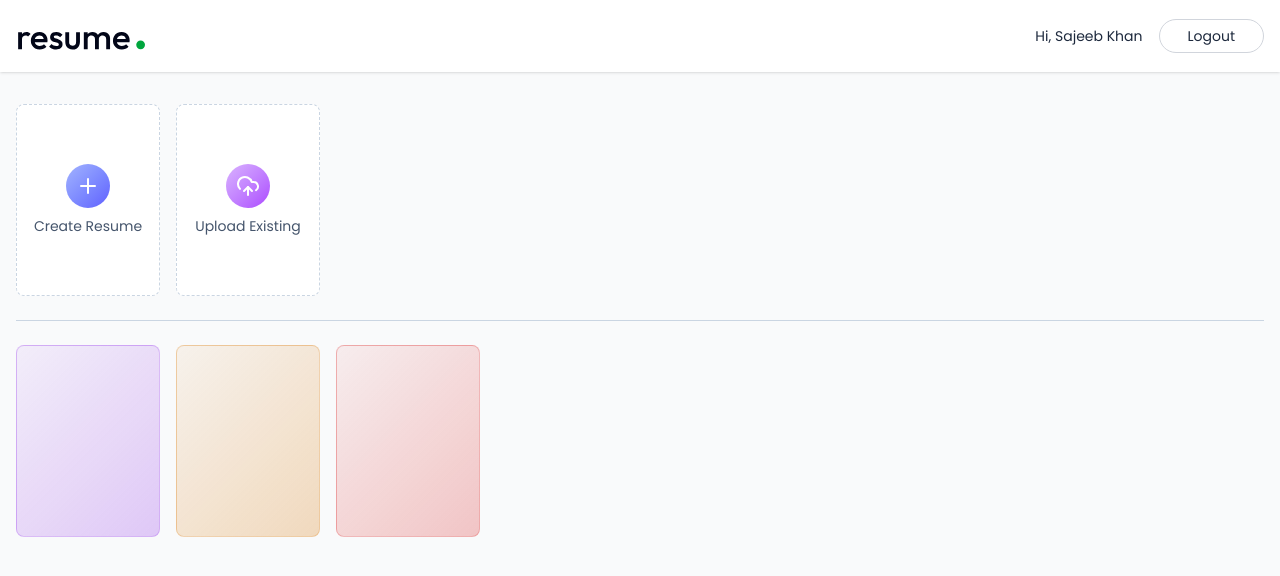
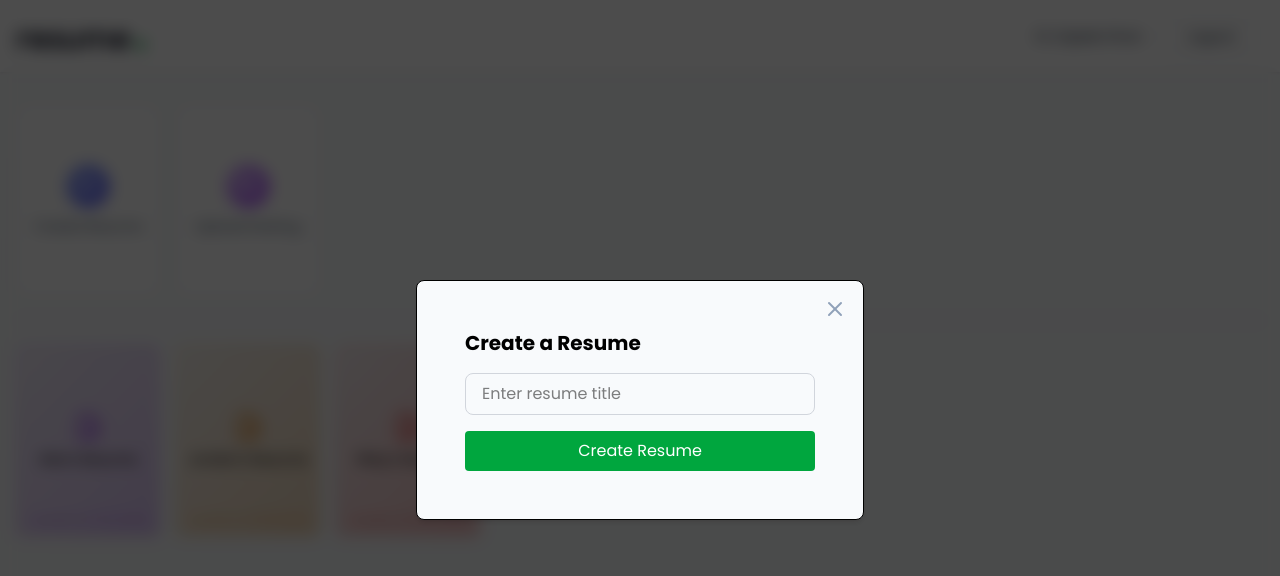
Before and after one commit to sojibkhan567/resume-builder-app, a React (Vite) app in the folder frontend/: page /app in a window 1280 px wide. Both pictures are taken after a click on the button "Create Resume". Shown: the top 576 px of the page. Built offline with nearby package versions, Linux system fonts and the light colour scheme.

Commit message:
f-03: dashboard page design

```diff
--- a/frontend/src/index.css
+++ b/frontend/src/index.css
@@ -10,4 +10,7 @@
     button {
         @apply cursor-pointer;
     }
+    input:not([type="checkbox"]) {
+        @apply outline-none focus:ring border border-gray-300 focus:ring-blue-500 focus:border-blue-500 rounded-lg;
+    }
 }
--- a/frontend/src/pages/Dashboard.jsx
+++ b/frontend/src/pages/Dashboard.jsx
@@ -1,21 +1,53 @@
-import { PlusIcon, UploadCloudIcon } from "lucide-react";
+import {
+  FilePenLineIcon,
+  PencilIcon,
+  PlusIcon,
+  Trash2Icon,
+  UploadCloudIcon,
+  XIcon,
+} from "lucide-react";
 import { useEffect, useState } from "react";
-import {dummyResumeData} from "../assets/assets";
+import { useNavigate } from "react-router-dom";
+import { dummyResumeData } from "../assets/assets";
 
 const Dashboard = () => {
   const colors = ["#9333ea", "#d97706", "#dc2626", "#0284c7", "#16a34a"];
 
+  const navigate = useNavigate();
+
   const [allResumes, setAllResumes] = useState([]);
+  const [showCreateResume, setShowCreateResume] = useState(false);
+  const [showUpdateTitle, setShowUpdateTitle] = useState(false);
+  const [title, setTitle] = useState("");
+
+  // submit resume title
+  const createResume = async (event) => {
+    event.preventDefault();
+    setShowCreateResume(false);
+    navigate(`/app/builder/5656`);
+  };
+
+  // update resume title
+  const updateTitle = async (event) => {
+    event.preventDefault();
+    console.log(title);
+    setShowUpdateTitle(false)
+  };
+
+  // delete single resume by id
+  const deleteResume = (id) => {
+    console.log(id)
+  }
 
   // fetch all resume data
   const loadAllResumes = async () => {
-    setAllResumes(dummyResumeData)
-  }
+    setAllResumes(dummyResumeData);
+  };
 
   // call fetch api method
   useEffect(() => {
     loadAllResumes();
-  },[]);
+  }, []);
 
   return (
     <div>
@@ -25,31 +57,134 @@ const Dashboard = () => {
         </p>
         {/* create resume btn */}
         <div className="flex gap-4 ">
-          <button className="w-full bg-white sm:max-w-36 h-48 flex flex-col items-center justify-center rounded-lg gap-2 text-slate-600 border border-dashed border-slate-300 group hover:border-indigo-500 hover:shadow-lg transition-all duration-300 cursor-pointer">
-            <PlusIcon className="size-11 transition-all duration-300 p-2.5 bg-linear-to-br from-indigo-300 to-indigo-500  text-white rounded-full"/>
+          <button
+            onClick={() => setShowCreateResume(true)}
+            className="w-full bg-white sm:max-w-36 h-48 flex flex-col items-center justify-center rounded-lg gap-2 text-slate-600 border border-dashed border-slate-300 group hover:border-indigo-500 hover:shadow-lg transition-all duration-300 cursor-pointer"
+          >
+            <PlusIcon className="size-11 transition-all duration-300 p-2.5 bg-linear-to-br from-indigo-300 to-indigo-500  text-white rounded-full" />
             <p className="text-sm group-hover:text-indigo-600 transition-all duration-300">
               Create Resume
             </p>
           </button>
           <button className="w-full bg-white sm:max-w-36 h-48 flex flex-col items-center justify-center rounded-lg gap-2 text-slate-600 border border-dashed border-slate-300 group hover:border-purple-500 hover:shadow-lg transition-all duration-300 cursor-pointer">
-            <UploadCloudIcon className="size-11 transition-all duration-300 p-2.5 bg-linear-to-br from-purple-300 to-purple-500  text-white rounded-full"/>
+            <UploadCloudIcon className="size-11 transition-all duration-300 p-2.5 bg-linear-to-br from-purple-300 to-purple-500  text-white rounded-full" />
             <p className="text-sm group-hover:text-purple-600 transition-all duration-300">
               Upload Existing
             </p>
           </button>
         </div>
-        <hr className="my-6 border-slate-300"/>
-        {/* resume list */}
+        <hr className="my-6 border-slate-300" />
+
+        {/* all resume list */}
         <div className="grid grid-cols-2 sm:flex flex-wrap gap-4">
           {allResumes.map((resume, index) => {
             const baseColor = colors[index % colors.length];
-            return(
-              <button key={index} className="relative w-full sm:max-w-36 h-48 flex flex-col items-center justify-center rounded-lg gap-2 border group hover:shadow-lg transition-all duration-300" style={{ background: `linear-gradient(135deg, ${baseColor}10, ${baseColor}40)`, borderColor: baseColor + '40' }}>
-
+            return (
+              <button
+                key={index}
+                onClick={() => navigate(`/app/builder/${resume._id}`)}
+                className="relative w-full sm:max-w-36 h-48 flex flex-col items-center justify-center rounded-lg gap-2 border group hover:shadow-lg transition-all duration-300"
+                style={{
+                  background: `linear-gradient(135deg, ${baseColor}10, ${baseColor}40)`,
+                  borderColor: baseColor + "40",
+                }}
+              >
+                <FilePenLineIcon
+                  className="size-7 group-hover:scale-105 transition-all"
+                  style={{ color: baseColor }}
+                />
+                <p className="text-sm group-hover:scale-105 transition-all px-2 text-center">
+                  {resume.title}
+                </p>
+                <p
+                  className="absolute bottom-2 text-[11px] text-slate-400 group-hover:text-slate-500 transition-all duration-300 px-2 text-center"
+                  style={{ color: baseColor + "90" }}
+                >
+                  Update on {new Date(resume.updatedAt).toLocaleDateString()}
+                </p>
+                <div
+                  onClick={(e) => e.stopPropagation()}
+                  className="absolute top-1 right-1 group-hover:flex items-center hidden"
+                >
+                  <Trash2Icon onClick={() => deleteResume(resume._id)} className="size-7 p-1.5 hover:bg-white/50 rounded text-slate-700 transition-colors" />
+                  <PencilIcon
+                    onClick={() => {
+                      setShowUpdateTitle(true);
+                      setTitle(resume.title);
+                    }}
+                    className="size-7 p-1.5 hover:bg-white/50 rounded text-slate-700 transition-colors"
+                  />
+                </div>
               </button>
-            )
+            );
           })}
         </div>
+
+        {/* create resume title modal */}
+        {showCreateResume && (
+          <form
+            onSubmit={createResume}
+            onClick={() => setShowCreateResume(false)}
+            className="fixed inset-0 bg-black/70 backdrop-blur bg-opacity-50 z-10 flex items-center justify-center"
+          >
+            <div
+              onClick={(e) => e.stopPropagation()}
+              className="relative bg-slate-50 border shadow-md rounded-lg w-full max-w-md p-12"
+            >
+              <h2 className="text-xl font-bold mb-4">Create a Resume</h2>
+              <input
+                placeholder="Enter resume title"
+                className="w-full px-4 py-2 mb-4 focus:border-green-600 ring-green-600"
+                required=""
+                type="text"
+                value=""
+              />
+              <button className="w-full py-2 bg-green-600 text-white rounded hover:bg-green-700 transition-colors">
+                Create Resume
+              </button>
+              <XIcon
+                onClick={() => {
+                  setShowCreateResume(false);
+                  setTitle(" ");
+                }}
+                className="absolute top-4 right-4 text-slate-400 hover:text-slate-600 cursor-pointer transition-colors"
+              />
+            </div>
+          </form>
+        )}
+
+        {/* update resume title modal */}
+        {showUpdateTitle && (
+          <form
+            onSubmit={updateTitle}
+            className="fixed inset-0 bg-black/70 backdrop-blur bg-opacity-50 z-10 flex items-center justify-center"
+          >
+            <div
+              onClick={(e) => e.stopPropagation()}
+              className="relative bg-slate-50 border shadow-md rounded-lg w-full max-w-md p-12"
+            >
+              <h2 className="text-xl font-bold mb-4">Edit Resume Title</h2>
+              <input
+                onChange={(e) => setTitle(e.target.value)}
+                placeholder="Enter resume title"
+                className="w-full px-4 py-2 mb-4 focus:border-green-600 ring-green-600"
+                required=""
+                type="text"
+                value={title}
+              />
+              <button className="w-full py-2 bg-green-600 text-white rounded hover:bg-green-700 transition-colors">
+                Update Resume
+              </button>
+              <XIcon
+                onClick={() => {
+                  setShowUpdateTitle(false);
+                  setTitle(" ");
+                }}
+                className="absolute top-4 right-4 text-slate-400 hover:text-slate-600 cursor-pointer transition-colors"
+              />
+            </div>
+          </form>
+        )}
       </div>
     </div>
   );
```
